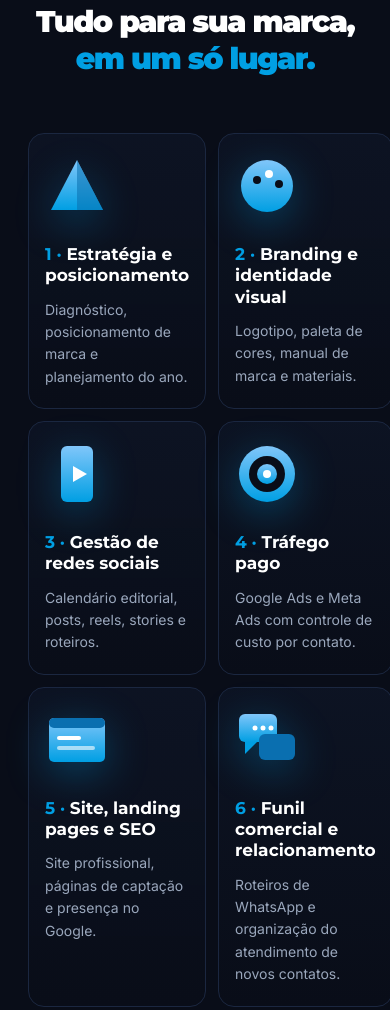
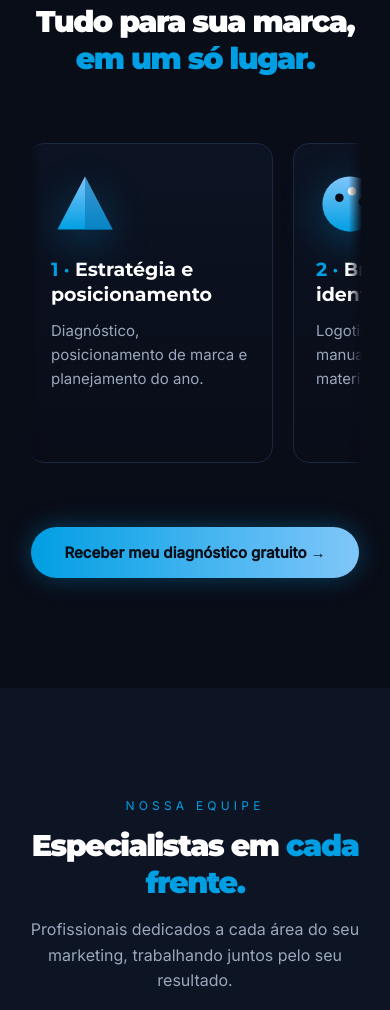
Before and after one commit to llimaaae/Site-MAD, a plain HTML site: page index.html in a window 390 px wide. Shown: the part 2708-3718 px from the top of the page. Drawn offline with Linux system fonts and the light colour scheme.

Commit message:
att section "carrosel de servicos"

```diff
--- a/index.html
+++ b/index.html
@@ -143,7 +143,7 @@
       <h2>Tudo para sua marca, <em>em um só lugar.</em></h2>
     </div>
 
-    <div class="svc-grid">
+    <div class="svc-grid reveal">
 
       <article class="svc reveal">
         <svg class="svc-icon"><use href="#i-estrategia"/></svg>
--- a/script.js
+++ b/script.js
@@ -80,3 +80,27 @@ form.addEventListener('submit', async (e) => {
     }, 2500);
   }
 });
+
+/* ---------- Faixa de serviços: arrastar com o mouse ---------- */
+const trilho = document.querySelector('.svc-grid');
+let arrastando = false;
+let inicioX = 0;
+let scrollInicial = 0;
+
+trilho.addEventListener('mousedown', (e) => {
+  arrastando = true;
+  trilho.classList.add('dragging');
+  inicioX = e.pageX;
+  scrollInicial = trilho.scrollLeft;
+});
+
+window.addEventListener('mouseup', () => {
+  arrastando = false;
+  trilho.classList.remove('dragging');
+});
+
+window.addEventListener('mousemove', (e) => {
+  if (!arrastando) return;
+  e.preventDefault();
+  trilho.scrollLeft = scrollInicial - (e.pageX - inicioX);
+});
--- a/style.css
+++ b/style.css
@@ -579,7 +579,7 @@ footer {
 }
 
 /* ==========================================================
-   9. SERVIÇOS (cards com ícone e botão em pílula)
+   9. SERVIÇOS (carrossel de cards)
 ========================================================== */
 
 .title h2 em {
@@ -587,17 +587,45 @@ footer {
     color: var(--blue);
 }
 
-/* 5 colunas no computador, 2 no celular */
+/* Faixa horizontal que desliza */
 .svc-grid {
-    display: grid;
-    grid-template-columns: repeat(5, 1fr);
-    gap: 18px;
+    display: flex;
+    gap: 20px;
+    padding: 10px 4px 24px;
+
+    overflow-x: auto;
+    scroll-snap-type: x mandatory;
+    cursor: grab;
+
+    /* Esconde a barra de rolagem */
+    scrollbar-width: none;
+
+    /* Esmaece as pontas, indicando que tem mais conteúdo */
+    mask-image: linear-gradient(90deg, transparent, #000 4%, #000 96%, transparent);
 }
 
+.svc-grid::-webkit-scrollbar {
+    display: none;
+}
+
+/* Enquanto o mouse está arrastando */
+.svc-grid.dragging {
+    cursor: grabbing;
+    scroll-snap-type: none;
+    user-select: none;
+}
+
+/* ---------- Card (retângulo de largura fixa) ---------- */
+
 .svc {
+    flex: 0 0 290px;
+    scroll-snap-align: start;
+
+    min-height: 340px;
+    padding: 32px 28px;
+
     display: flex;
     flex-direction: column;
-    padding: 28px 22px;
 
     background: linear-gradient(180deg, rgba(13, 20, 36, 0.9), var(--navy));
     border: 1px solid var(--line);
@@ -622,23 +650,24 @@ footer {
 }
 
 .svc h3 {
-    font-size: 17px;
-    line-height: 1.25;
+    font-size: 19px;
+    line-height: 1.3;
 }
 
 .svc h3 span {
     color: var(--blue);
 }
 
-/* Descrição do serviço */
 .svc p {
-    margin: 12px 0 0;
+    margin-top: 12px;
 
-    font-size: 14px;
+    font-size: 15px;
     line-height: 1.6;
     color: var(--muted);
 }
-/* Botão em pílula com gradiente */
+
+/* ---------- Botão em pílula com gradiente ---------- */
+
 .svc-btn {
     padding: 12px 16px;
 
@@ -658,9 +687,10 @@ footer {
     transform: translateY(-2px);
     box-shadow: 0 0 34px rgba(0, 159, 227, 0.6);
 }
+
 /* Botão único abaixo dos cards */
 .svc-cta {
-    margin-top: 48px;
+    margin-top: 40px;
     text-align: center;
 }
 
@@ -670,26 +700,18 @@ footer {
     font-size: 15px;
 }
 
-/* Telas médias e celular */
-@media (max-width: 1100px) {
-    .svc-grid {
-        grid-template-columns: repeat(3, 1fr);
-    }
-}
-
+/* Celular: cards um pouco menores */
 @media (max-width: 760px) {
-    .svc-grid {
-        grid-template-columns: repeat(2, 1fr);
-        gap: 12px;
-    }
-
     .svc {
-        padding: 20px 16px;
+        flex: 0 0 245px;
+        min-height: 320px;
+        padding: 26px 22px;
     }
 
     .svc-icon {
-        width: 64px;
-        height: 64px;
+        width: 68px;
+        height: 68px;
+        margin-bottom: 20px;
     }
 }
 /* ==========================================================
```
